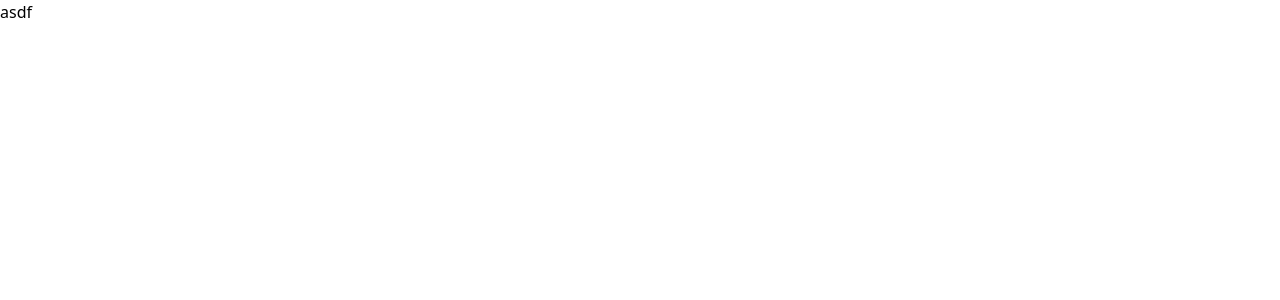
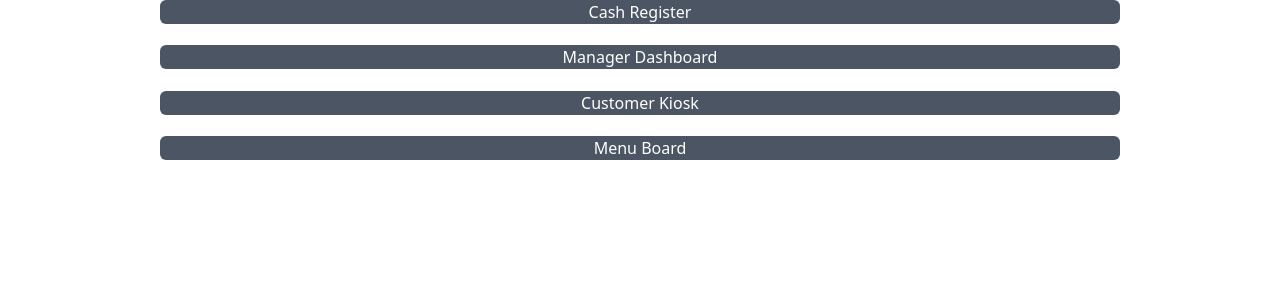
Before and after one commit to csce-315-331-2023c/rFork, a React (Create React App) app: page / in a window 1280 px wide. Shown: the top 300 px of the page. Built offline with nearby package versions, Linux system fonts and the light colour scheme.

Commit message:
Added buttons in root page for navigation

```diff
--- a/src/pages/Login.tsx
+++ b/src/pages/Login.tsx
@@ -1,10 +1,16 @@
 import React from 'react'
 import "../css/index.css"
+import { useNavigate } from 'react-router-dom'
 
 export default function Login() {
+  const navigate = useNavigate();
+
   return (
-    <div>
-      asdf
+    <div className='flex flex-col justify-between h-40 px-40'>
+      <button className='bg-gray-600 rounded-md text-white' onClick={() => navigate("/cash-register")}>Cash Register</button>
+      <button className='bg-gray-600 rounded-md text-white' onClick={() => navigate("/manager-dashboard")}>Manager Dashboard</button>
+      <button className='bg-gray-600 rounded-md text-white' onClick={() => navigate("/kiosk")}>Customer Kiosk</button>
+      <button className='bg-gray-600 rounded-md text-white' onClick={() => navigate("/menu-board")}>Menu Board</button>
     </div>
   )
 }
```
